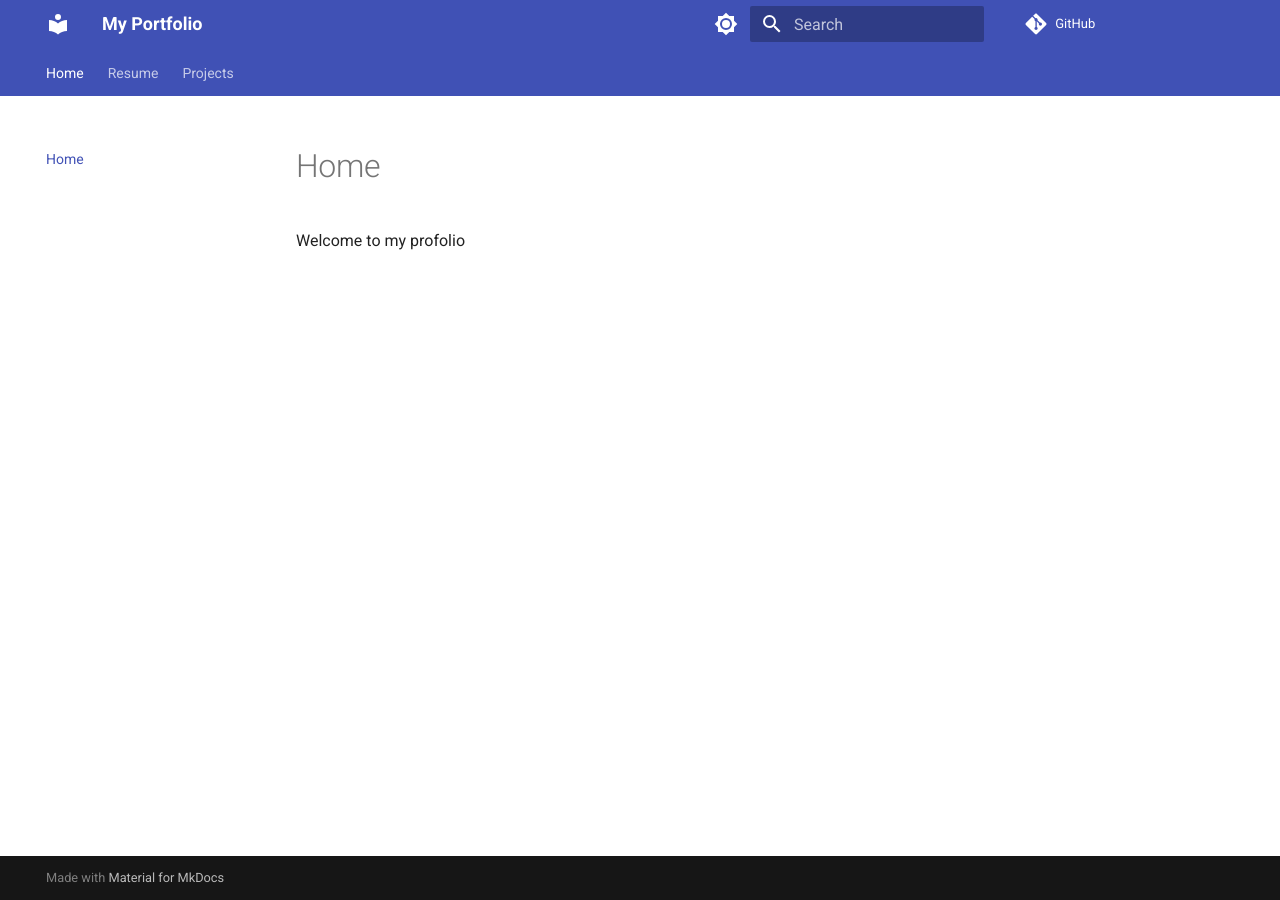
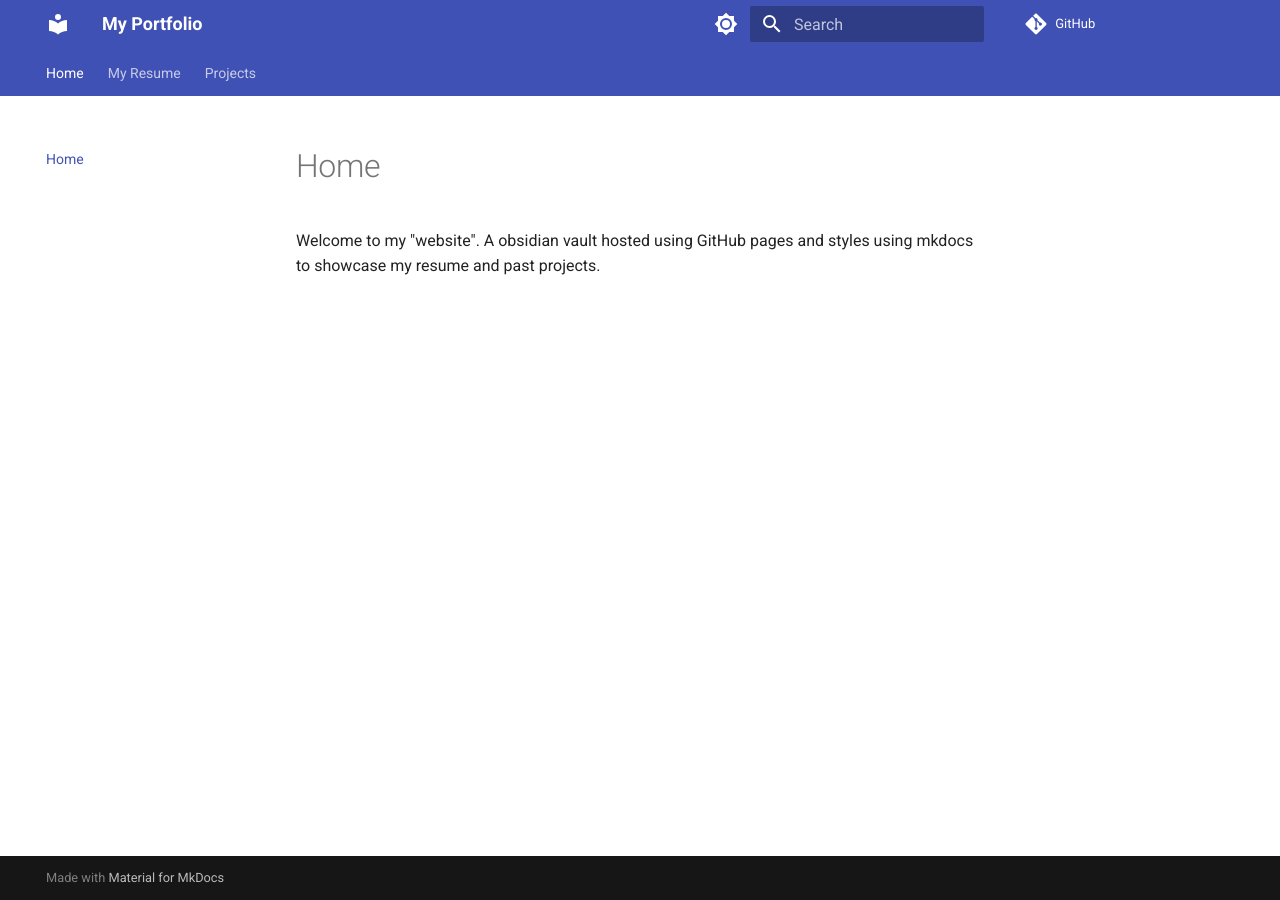
Before and after one commit to flamerten/portfolio, an MkDocs documentation site: the page built from docs/index.md, in a window 1280 px wide. Built offline with MkDocs 1.6.1 and Material for MkDocs 9.7.7, drawn with Linux system fonts in a browser that asks for light colours.

```diff
--- a/docs/index.md
+++ b/docs/index.md
@@ -1 +1 @@
-Welcome to my profolio
+Welcome to my "website". A obsidian vault hosted using GitHub pages and styles using mkdocs to showcase my resume and past projects.
```
Also changed, not shown: docs/resume.md (deleted, +0 -1 lines), docs/My Resume.md (added), docs/assets/Pasted image 20251227120645.png (added), 1 other file.
